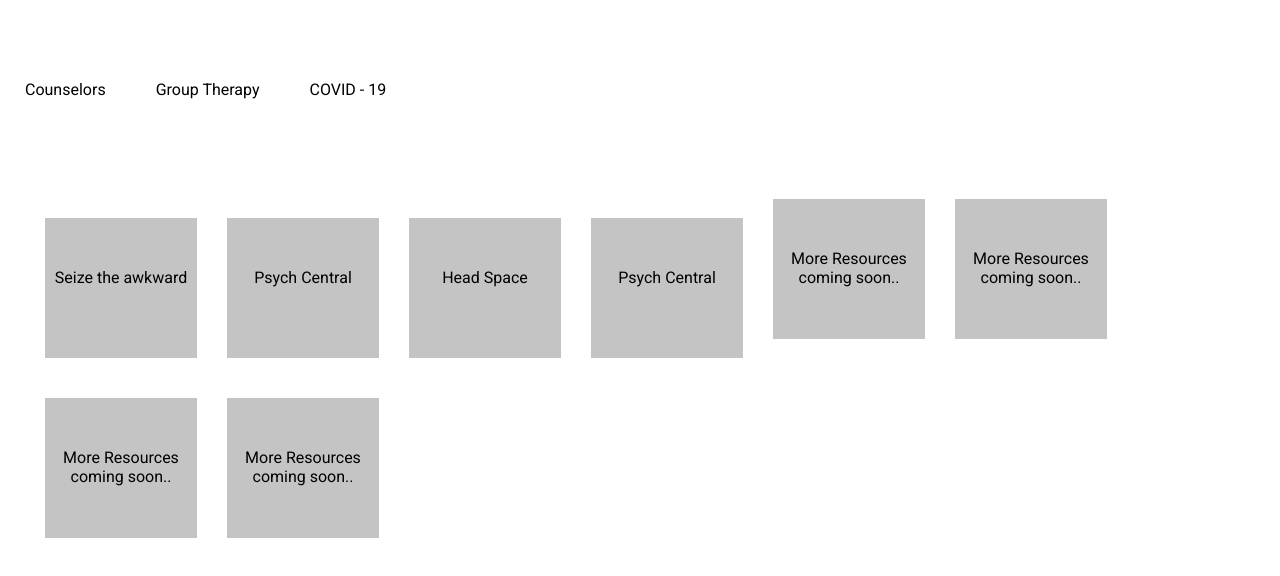
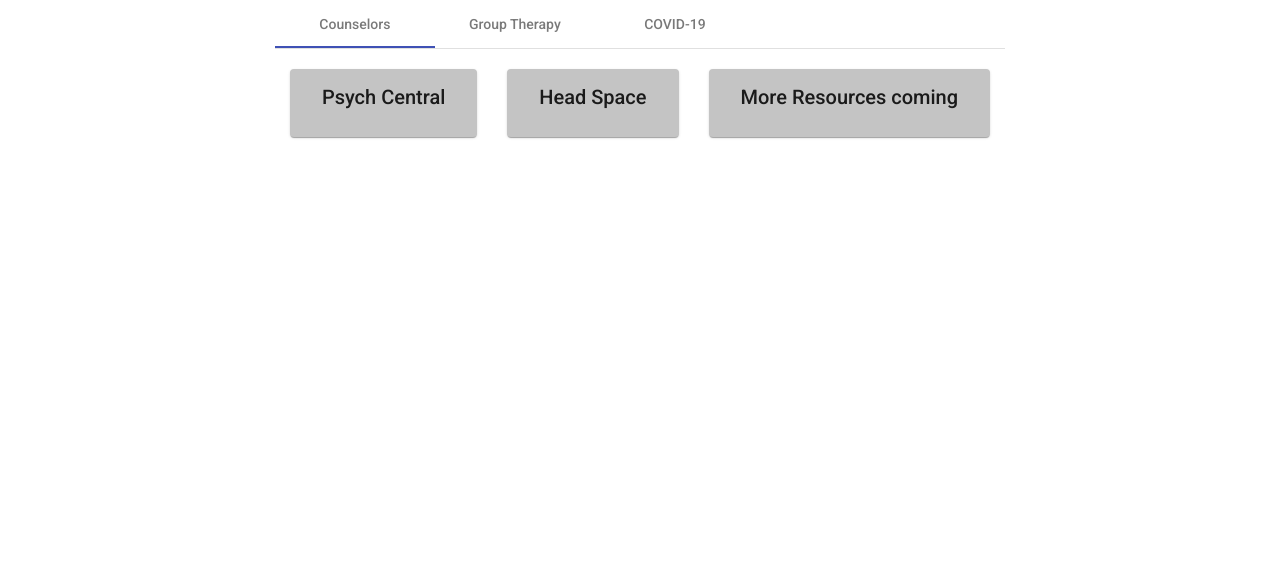
Before and after one commit to yunweiliang/hack20, an Angular app: page /resources in a window 1280 px wide. Shown: the top 576 px of the page. Built offline with nearby package versions, Linux system fonts and the light colour scheme.

Commit message:
resources page

```diff
--- a/src/app/app-routing.module.ts
+++ b/src/app/app-routing.module.ts
@@ -7,7 +7,7 @@
 
 const routes: Routes = [
   { path: 'fundraise', component: FundraiserComponent},
-  { path: 'login', component: LoginComponent},
+  { path: '', component: LoginComponent},
   { path: 'resources', component: ResourcesComponent},
   { path: 'memories', component: MemoryShareComponent}
 ];
--- a/src/app/app.module.ts
+++ b/src/app/app.module.ts
@@ -11,6 +11,8 @@
 import { BrowserAnimationsModule } from '@angular/platform-browser/animations';
 import {MatInputModule} from '@angular/material/input';
 import {MatButtonModule} from '@angular/material/button';
+import {MatCardModule} from '@angular/material/card';
+import {MatTabsModule} from '@angular/material/tabs';
 
 @NgModule({
   declarations: [
@@ -26,7 +28,9 @@
     AppRoutingModule,
     BrowserAnimationsModule,
     MatInputModule,
-    MatButtonModule
+    MatButtonModule,
+    MatCardModule,
+    MatTabsModule
   ],
   providers: [],
   bootstrap: [AppComponent]
--- a/src/app/resources/resources.component.css
+++ b/src/app/resources/resources.component.css
@@ -1,23 +1,27 @@
 #resources-options {
-    margin: 80px auto;
+    display: flex;
+    align-items: center;
+    justify-content: center;
+    height: 100%;
+    width: 100%;
+    border-radius: 8px;
 }
 
-#resources-options a {
-    margin: 50px 25px;
+div {
+    display: flex;
+    justify-content: center;
 }
 
-#resources-cards {
-    margin: 0px 30px;
-}
 .resource-card {
     background-color: #c4c4c4;
-    width: 152px;
-    height: 140px;
     display: inline-block;
     margin: 20px 15px;
+    text-align: center;
 }
 
-.resource-card p {
-    text-align: center;
-    margin: 50px 0px;
+.box {
+    display: flex;
+    justify-content: space-evenly;
+    height: 100%;
+    flex-flow: row wrap;
 }
--- a/src/app/resources/resources.component.html
+++ b/src/app/resources/resources.component.html
@@ -1,35 +1,41 @@
-<div id="resources-options">
-        <a>Counselors</a>
-        <a>Group Therapy</a>
-        <a>COVID - 19</a>
-</div >
-<div id="resources-cards">
-    <div class="resource-card">
-        <p>Seize the awkward</p>
-    </div>
-    <div class="resource-card">
-        <p>Psych Central</p>
-    </div>
-    <div class="resource-card">
-        <p>Head Space </p>
-    </div>
-    <div class="resource-card">
-        <p>Psych Central</p>
-    </div>
-
-
-    <div class="resource-card">
-        <p>More Resources coming soon..</p>
-    </div>
-    <div class="resource-card">
-        <p>More Resources coming soon..</p>
-    </div>
-    <div class="resource-card">
-        <p>More Resources coming soon..</p>
-    </div>
-    <div class="resource-card">
-        <p>More Resources coming soon..</p>
-    </div>
-
-
+<div>
+    <mat-tab-group id="resource options">
+        <mat-tab label="Counselors">
+        <div class="box">
+            <mat-card  class="resource-card">
+                <mat-card-header>
+                <mat-card-title>Psych Central</mat-card-title>
+                </mat-card-header>
+            </mat-card>
+            <mat-card  class="resource-card">
+                <mat-card-header>
+                <mat-card-title>Head Space</mat-card-title>
+                </mat-card-header>
+            </mat-card>
+            <mat-card  class="resource-card">
+                <mat-card-header>
+                <mat-card-title>More Resources coming</mat-card-title>
+                </mat-card-header>
+            </mat-card>
+        </div>
+        </mat-tab>
+        <mat-tab label="Group Therapy">
+        <div class="box">
+            <mat-card  class="resource-card">
+                <mat-card-header>
+                <mat-card-title>Seize the awkward</mat-card-title>
+                </mat-card-header>
+            </mat-card>
+        </div>
+        </mat-tab>
+        <mat-tab label="COVID-19">
+            <div class="box">
+                <mat-card  class="resource-card">
+                    <mat-card-header>
+                    <mat-card-title>More Resources coming</mat-card-title>
+                    </mat-card-header>
+                </mat-card>
+            </div>
+        </mat-tab>
+    </mat-tab-group>
 </div>
```
